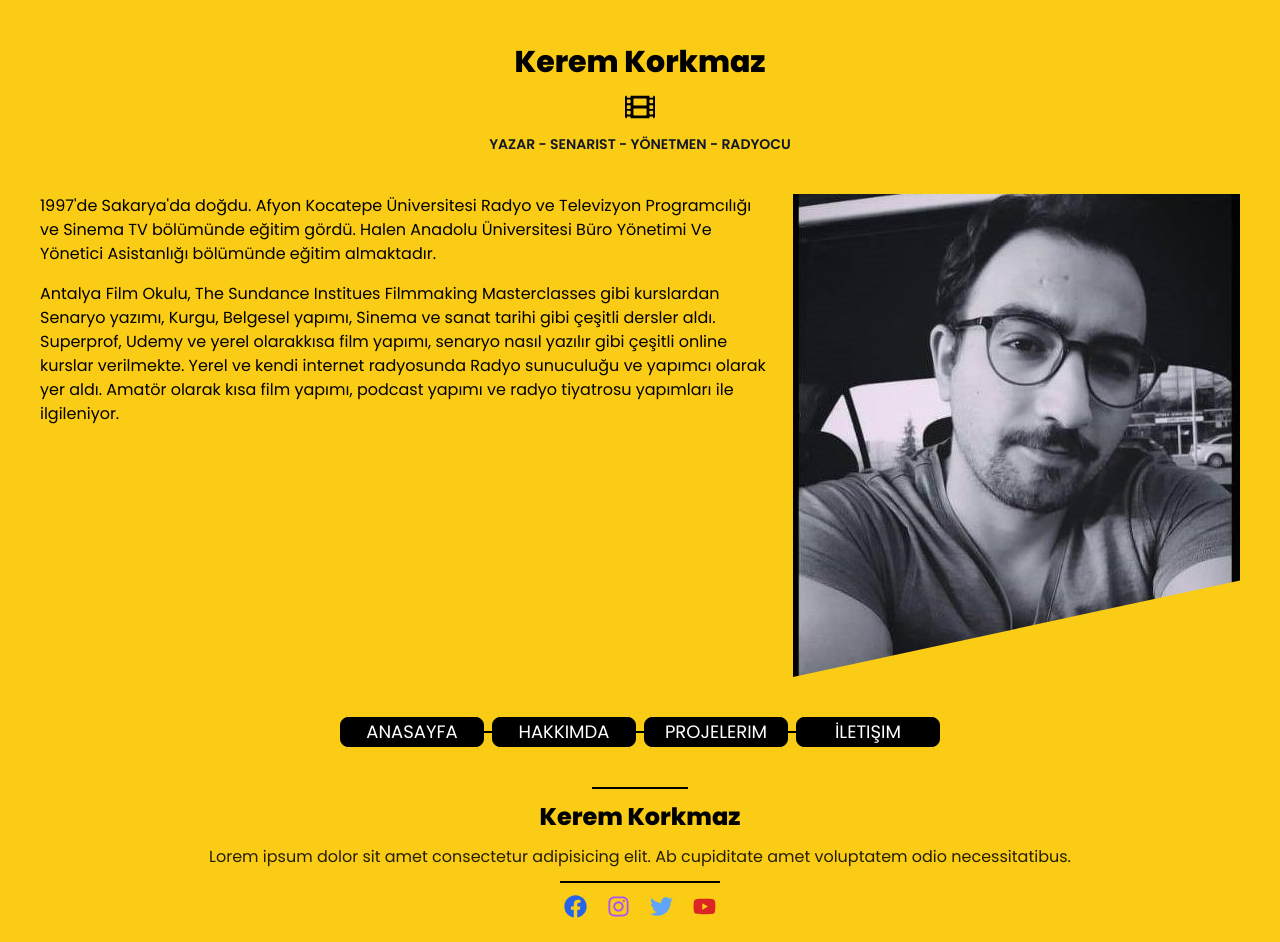
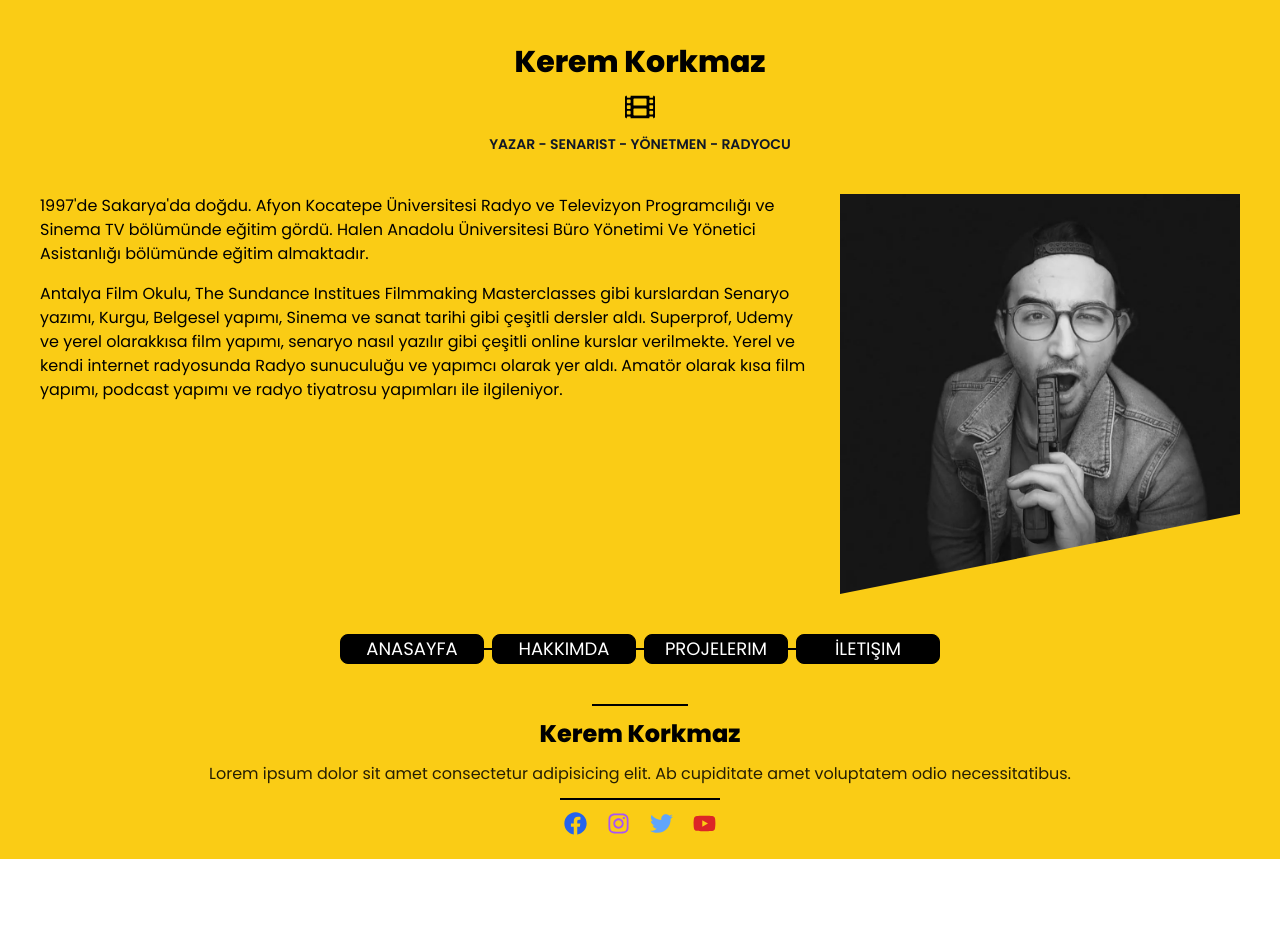
Before and after one commit to whcender/keremkorkmaz, a Next.js app: page /about in a window 1280 px wide. After the commit the page ends 859 px from the top, so only its background shows below. Built offline with nearby package versions, Linux system fonts and the light colour scheme.

Commit message:
about pic change v3

```diff
--- a/src/app/about/page.tsx
+++ b/src/app/about/page.tsx
@@ -5,7 +5,7 @@ const page = () => {
   return (
     <div className='w-[1200px] m-auto max-lg:w-[80%]'>
       <div className='flex max-lg:flex-col gap-6 items-start justify-center mb-10'>
-        <div className='flex flex-col gap-4 max-lg:text-sm'>
+        <div className='flex flex-1 flex-col gap-4 max-lg:text-sm'>
           <p> 1997'de Sakarya'da doğdu.
             Afyon Kocatepe Üniversitesi Radyo ve Televizyon Programcılığı ve Sinema TV bölümünde eğitim gördü.
             Halen Anadolu Üniversitesi Büro Yönetimi Ve Yönetici Asistanlığı bölümünde eğitim almaktadır.</p>
@@ -14,7 +14,7 @@ const page = () => {
             Yerel ve kendi internet radyosunda Radyo sunuculuğu ve yapımcı olarak yer aldı. Amatör olarak kısa film yapımı, podcast yapımı ve radyo tiyatrosu yapımları ile ilgileniyor.</p>
         </div>
 
-        <img src="/about.jpg" className='w-[500px] clippedl-image' alt="kerem korkmaz radyo" />
+        <img src="/about.jpg" className='w-[400px] object-cover  clippedl-image' alt="kerem korkmaz radyo" />
       </div>
       <Main />
     </div>
```
Also changed, not shown: public/about.jpg.
